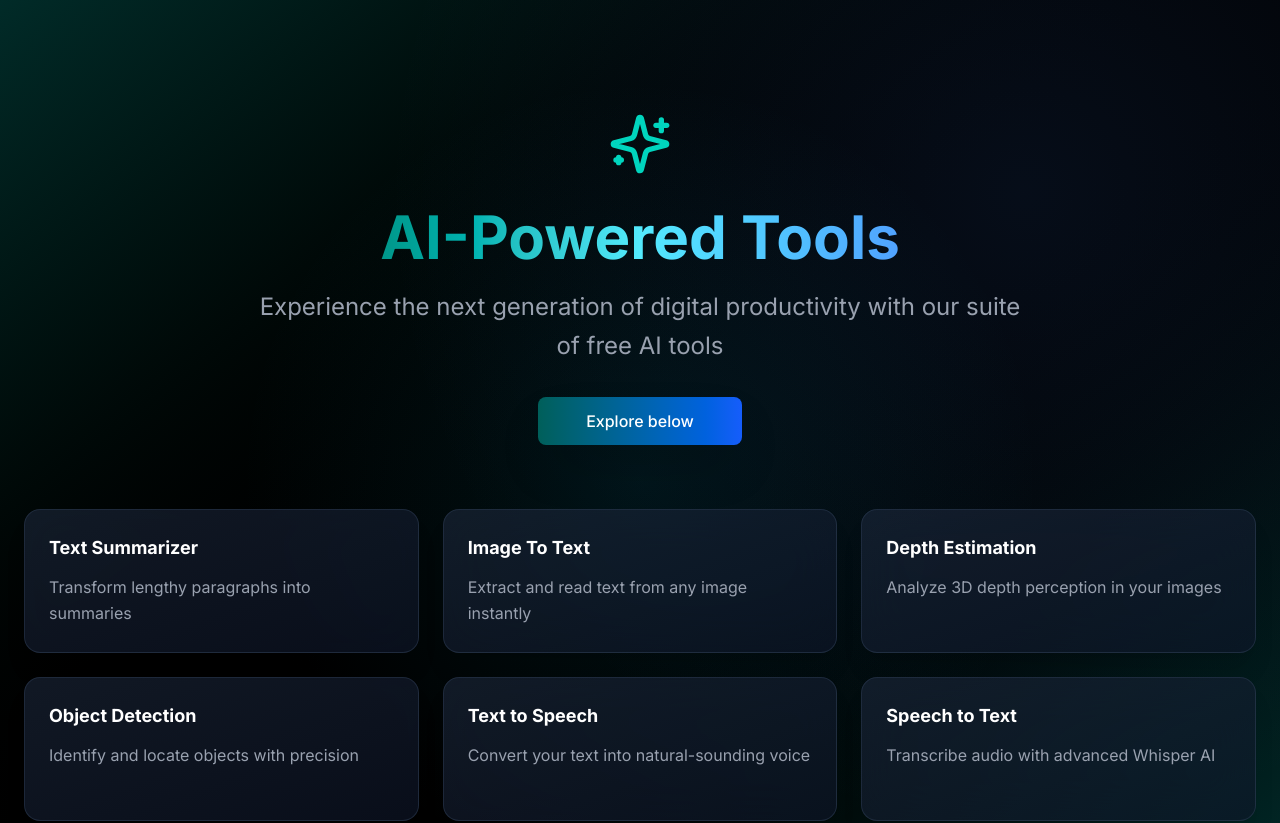
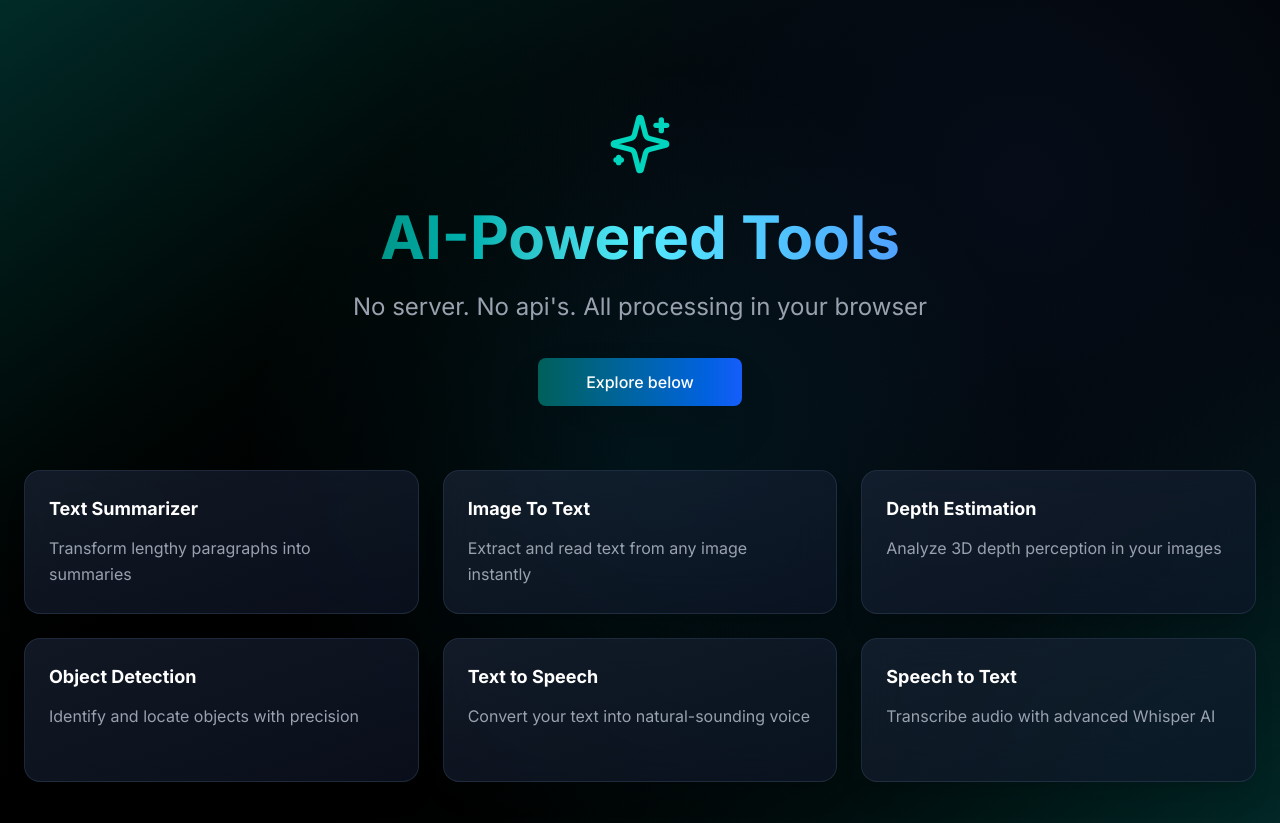
Before and after one commit to SanketBhandarii/Toolkit, a Next.js app: page / in a window 1280 px wide. Shown: the top 823 px of the page. Built offline with nearby package versions, Linux system fonts and the light colour scheme.

Commit message:
Changed the content on landing page

```diff
--- a/src/components/Landing/index.tsx
+++ b/src/components/Landing/index.tsx
@@ -85,8 +85,7 @@ const LandingPage = () => {
             transition={{ duration: 0.8, delay: 0.4 }}
             className="text-lg md:text-xl lg:text-2xl text-gray-400 mb-8 max-w-3xl mx-auto leading-relaxed"
           >
-            Experience the next generation of digital productivity with our
-            suite of free AI tools
+            No server. No api's. All processing in your browser
           </motion.p>
 
           <motion.div
```
